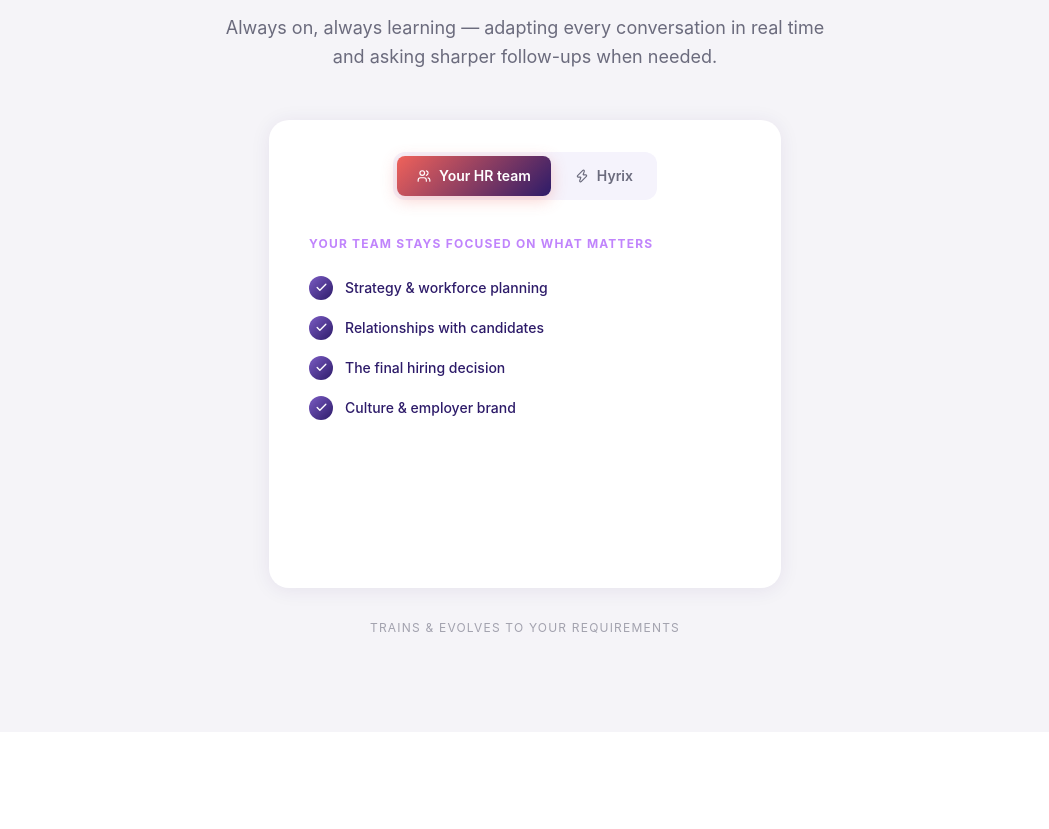
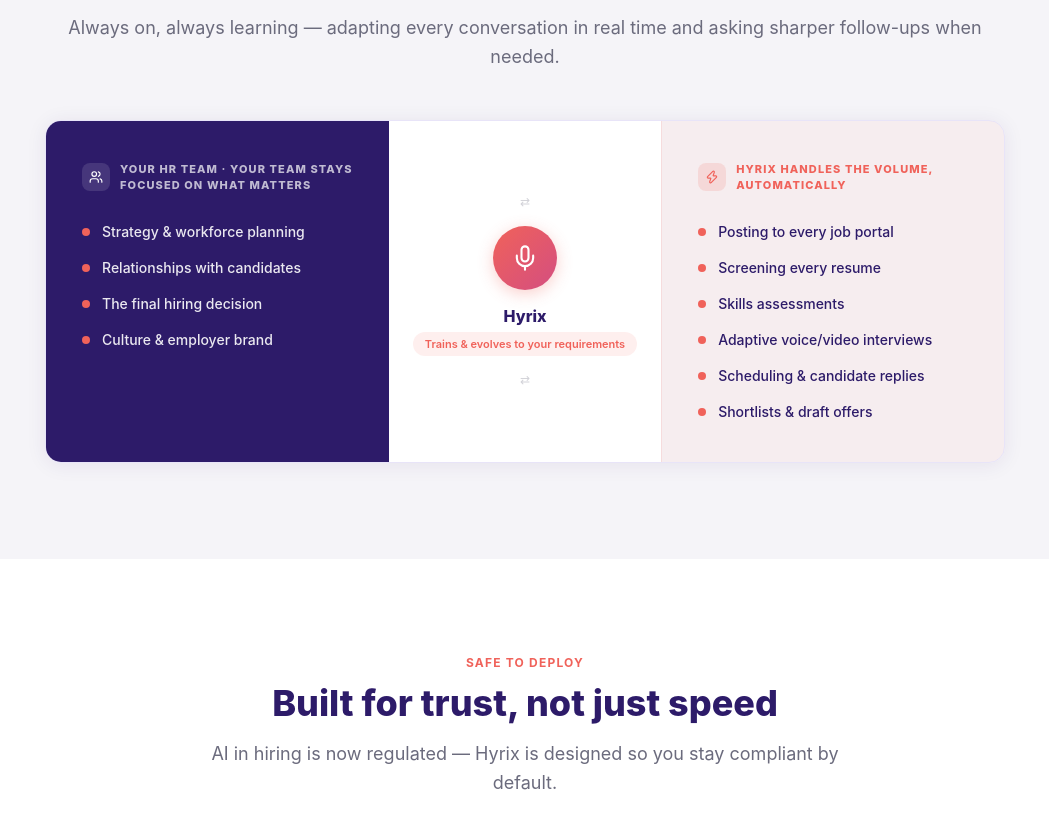
Before and after one commit to kashishakanksha754-coder/recruitAI, a Next.js app: page /how-it-works in a window 1280 px wide. Shown: the part 2150-2979 px from the top of the page, without its empty margins (115-1164 px from the left). Built offline with nearby package versions, Linux system fonts and the light colour scheme.

Commit message:
Redesign SectionA: replace tab toggle with side-by-side split panel layout

```diff
--- a/src/app/how-it-works/HowItWorksClient.tsx
+++ b/src/app/how-it-works/HowItWorksClient.tsx
@@ -1,7 +1,7 @@
 "use client";
 
-import { useRef, useState } from "react";
-import { motion, useInView, AnimatePresence } from "framer-motion";
+import { useRef } from "react";
+import { motion, useInView } from "framer-motion";
 import { Briefcase, FileSearch, Phone, ClipboardCheck, Video, Gift, ArrowRight, Users, Zap, Check, ShieldCheck, FileText, Eye, Globe } from "lucide-react";
 import FadeUp from "@/components/FadeUp";
 import GradientButton from "@/components/GradientButton";
@@ -82,125 +82,85 @@ export default function HowItWorksClient() {
   );
 }
 
-// ── Section A: Interactive toggle card ─────────────────────────────────────
+// ── Section A: Side-by-side split card ─────────────────────────────────────
 
 function SectionAToggle() {
   const { T } = useLanguage();
-  const [tab, setTab] = useState<"hr" | "hyrix">("hr");
-  const isHr = tab === "hr";
 
   const H = T.hiw as Record<string, string>;
   const A = T.about as Record<string, string>;
 
-  // Pulling the translated list items from the 'about' section
-  const HR_ITEMS = [
-    A.splitKeep1,
-    A.splitKeep2,
-    A.splitKeep3,
-    A.splitKeep4,
-  ];
-
-  const HYRIX_ITEMS = [
-    A.splitTake1,
-    A.splitTake2,
-    A.splitTake3,
-    A.splitTake4,
-    A.splitTake5,
-    A.splitTake6,
-  ];
+  const HR_ITEMS = [A.splitKeep1, A.splitKeep2, A.splitKeep3, A.splitKeep4];
+  const HYRIX_ITEMS = [A.splitTake1, A.splitTake2, A.splitTake3, A.splitTake4, A.splitTake5, A.splitTake6];
 
   return (
     <section className="py-24 bg-surface">
-      <div className="max-w-2xl mx-auto px-4 sm:px-6 lg:px-8">
+      <div className="max-w-5xl mx-auto px-4 sm:px-6 lg:px-8">
         <FadeUp className="text-center mb-12">
           <p className="text-xs font-bold text-coral-500 uppercase tracking-widest mb-3">{H.aiApprentice}</p>
           <h2 className="text-4xl font-extrabold text-purple-900 mb-4">{H.sectionATitle}</h2>
-          <p className="text-muted text-lg leading-relaxed">
-            {H.sectionASubtitle}
-          </p>
+          <p className="text-muted text-lg leading-relaxed">{H.sectionASubtitle}</p>
         </FadeUp>
 
         <FadeUp delay={0.1}>
-          <div className="card px-10 pt-8 pb-9 max-w-lg mx-auto">
-            {/* Pill toggle — centered */}
-            <div className="flex justify-center mb-8">
-              <div className="inline-flex bg-purple-50 rounded-xl p-1 gap-1">
-                <button
-                  onClick={() => setTab("hr")}
-                  className={`flex items-center gap-2 px-5 py-2.5 rounded-lg text-sm font-semibold transition-all duration-200 ${
-                    isHr ? "gradient-bg text-white shadow-btn" : "text-muted hover:text-purple-900"
-                  }`}
-                >
-                  <Users size={14} className="rtl:scale-x-[-1]" />
-                  {H.hrTeamTab}
-                </button>
-                <button
-                  onClick={() => setTab("hyrix")}
-                  className={`flex items-center gap-2 px-5 py-2.5 rounded-lg text-sm font-semibold transition-all duration-200 ${
-                    !isHr ? "gradient-bg text-white shadow-btn" : "text-muted hover:text-purple-900"
-                  }`}
-                >
-                  <Zap size={14} className="rtl:scale-x-[-1]" />
-                  {H.hyrixTab}
-                </button>
+          <div className="grid grid-cols-1 md:grid-cols-[1fr_auto_1fr] gap-0 items-stretch rounded-2xl overflow-hidden shadow-card border border-purple-100">
+
+            {/* Left — HR team keeps */}
+            <div className="px-9 py-10 flex flex-col" style={{ background: "#2D1B69" }}>
+              <div className="flex items-center gap-2.5 mb-7">
+                <div className="w-7 h-7 rounded-lg flex items-center justify-center shrink-0" style={{ background: "rgba(255,255,255,0.12)" }}>
+                  <Users size={14} className="text-white rtl:scale-x-[-1]" />
+                </div>
+                <p className="text-[11px] font-extrabold text-white/70 uppercase tracking-widest">{H.hrTeamTab} {H.teamFocus ? `· ${H.teamFocus}` : "keeps"}</p>
               </div>
+              <ul className="space-y-4 flex-1">
+                {HR_ITEMS.map(item => (
+                  <li key={item} className="flex items-center gap-3">
+                    <span className="w-2 h-2 rounded-full shrink-0" style={{ background: "#F0625A" }} />
+                    <span className="text-sm font-medium text-white/90">{item}</span>
+                  </li>
+                ))}
+              </ul>
             </div>
 
-            {/* Fixed-height content area — tall enough for 6-item Hyrix list */}
-            <div className="relative min-h-[320px]">
-              <AnimatePresence mode="wait">
-                {isHr ? (
-                  <motion.div
-                    key="hr"
-                    initial={{ opacity: 0 }}
-                    animate={{ opacity: 1 }}
-                    exit={{ opacity: 0 }}
-                    transition={{ duration: 0.15 }}
-                    className="absolute inset-0"
-                  >
-                    <p className="text-xs font-bold text-purple-400 uppercase tracking-widest mb-6 mt-1">{H.teamFocus}</p>
-                    <ul className="space-y-4">
-                      {HR_ITEMS.map(item => (
-                        <li key={item} className="flex items-center gap-3">
-                          <span className="w-6 h-6 rounded-full flex items-center justify-center shrink-0" style={{ background: "linear-gradient(135deg, #7B5CC4 0%, #2D1B69 100%)" }}>
-                            <Check size={13} className="text-white rtl:scale-x-[-1]" strokeWidth={2.5} />
-                          </span>
-                          <span className="text-sm font-medium text-purple-900">{item}</span>
-                        </li>
-                      ))}
-                    </ul>
-                  </motion.div>
-                ) : (
-                  <motion.div
-                    key="hyrix"
-                    initial={{ opacity: 0 }}
-                    animate={{ opacity: 1 }}
-                    exit={{ opacity: 0 }}
-                    transition={{ duration: 0.15 }}
-                    className="absolute inset-0"
-                  >
-                    <p className="text-xs font-bold text-coral-500 uppercase tracking-widest mb-6 mt-1">{H.hyrixHandles}</p>
-                    <ul className="space-y-4">
-                      {HYRIX_ITEMS.map(item => (
-                        <li key={item} className="flex items-center gap-3">
-                          <span className="w-6 h-6 rounded-full flex items-center justify-center shrink-0" style={{ background: "linear-gradient(135deg, #F0625A 0%, #D44E80 100%)" }}>
-                            <Zap size={12} className="text-white rtl:scale-x-[-1]" strokeWidth={2.5} />
-                          </span>
-                          <span className="text-sm font-medium text-purple-900">{item}</span>
-                        </li>
-                      ))}
-                    </ul>
-                  </motion.div>
-                )}
-              </AnimatePresence>
+            {/* Center — Hyrix orb */}
+            <div className="flex flex-col items-center justify-center px-6 py-10 bg-white gap-4 min-w-[160px]">
+              <div className="text-muted/30 text-xs select-none">⇄</div>
+              <div className="w-16 h-16 rounded-full flex items-center justify-center shadow-btn shrink-0" style={{ background: "linear-gradient(135deg, #F0625A 0%, #D44E80 100%)" }}>
+                <svg width="28" height="28" viewBox="0 0 24 24" fill="none" stroke="white" strokeWidth="1.8" strokeLinecap="round" strokeLinejoin="round">
+                  <path d="M12 2a3 3 0 0 0-3 3v7a3 3 0 0 0 6 0V5a3 3 0 0 0-3-3Z"/>
+                  <path d="M19 10v2a7 7 0 0 1-14 0v-2"/>
+                  <line x1="12" y1="19" x2="12" y2="22"/>
+                </svg>
+              </div>
+              <div className="text-center">
+                <p className="text-purple-900 font-extrabold text-base leading-tight">Hyrix</p>
+                <span className="inline-block mt-1.5 text-[11px] font-semibold px-3 py-1 rounded-full" style={{ background: "rgba(240,98,90,0.1)", color: "#F0625A" }}>
+                  {H.trainsEvolves || "Your HR apprentice · always on"}
+                </span>
+              </div>
+              <div className="text-muted/30 text-xs select-none">⇄</div>
             </div>
+
+            {/* Right — Hyrix handles */}
+            <div className="px-9 py-10 flex flex-col" style={{ background: "rgba(240,98,90,0.05)", borderLeft: "1px solid rgba(240,98,90,0.12)" }}>
+              <div className="flex items-center gap-2.5 mb-7">
+                <div className="w-7 h-7 rounded-lg flex items-center justify-center shrink-0" style={{ background: "rgba(240,98,90,0.15)" }}>
+                  <Zap size={14} className="rtl:scale-x-[-1]" style={{ color: "#F0625A" }} />
+                </div>
+                <p className="text-[11px] font-extrabold uppercase tracking-widest" style={{ color: "#F0625A" }}>{H.hyrixHandles || "Hyrix takes off your plate"}</p>
+              </div>
+              <ul className="space-y-4 flex-1">
+                {HYRIX_ITEMS.map(item => (
+                  <li key={item} className="flex items-center gap-3">
+                    <span className="w-2 h-2 rounded-full shrink-0" style={{ background: "#F0625A" }} />
+                    <span className="text-sm font-medium text-purple-900">{item}</span>
+                  </li>
+                ))}
+              </ul>
+            </div>
+
           </div>
-        </FadeUp>
-
-        <FadeUp delay={0.15}>
-          <p className="text-center mt-8 text-xs text-muted/60 uppercase tracking-widest">
-            {H.trainsEvolves}
-          </p>
         </FadeUp>
       </div>
     </section>
```
